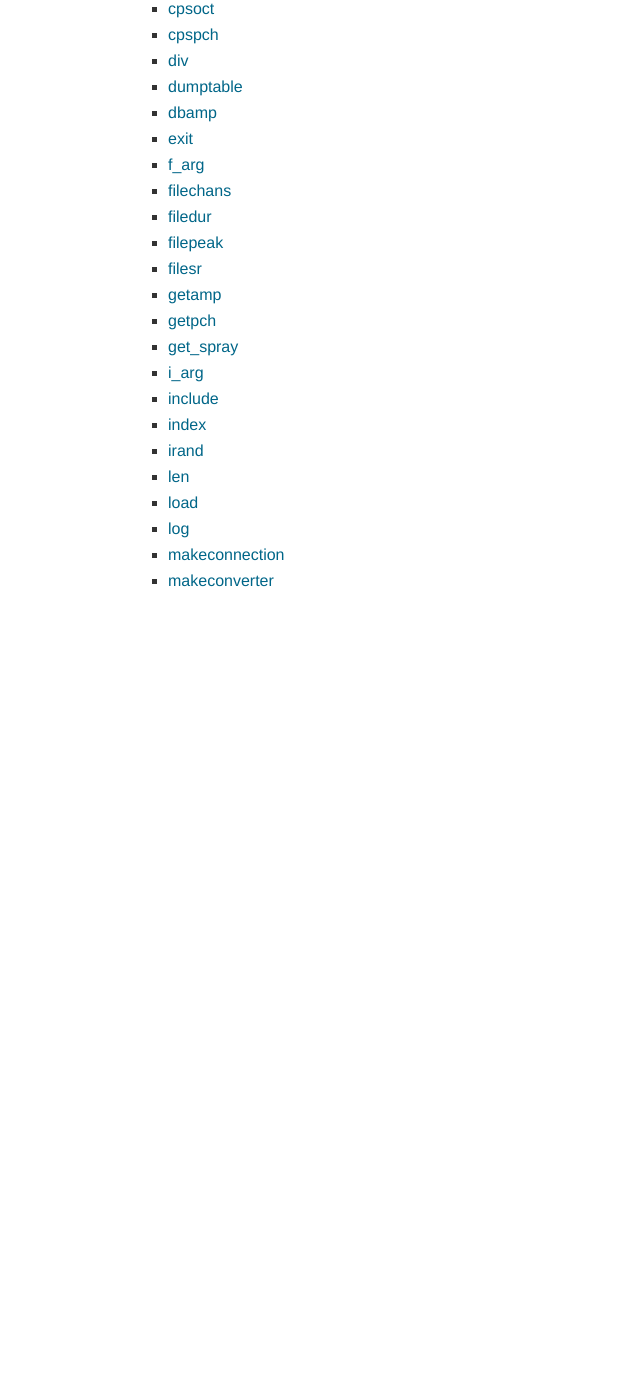
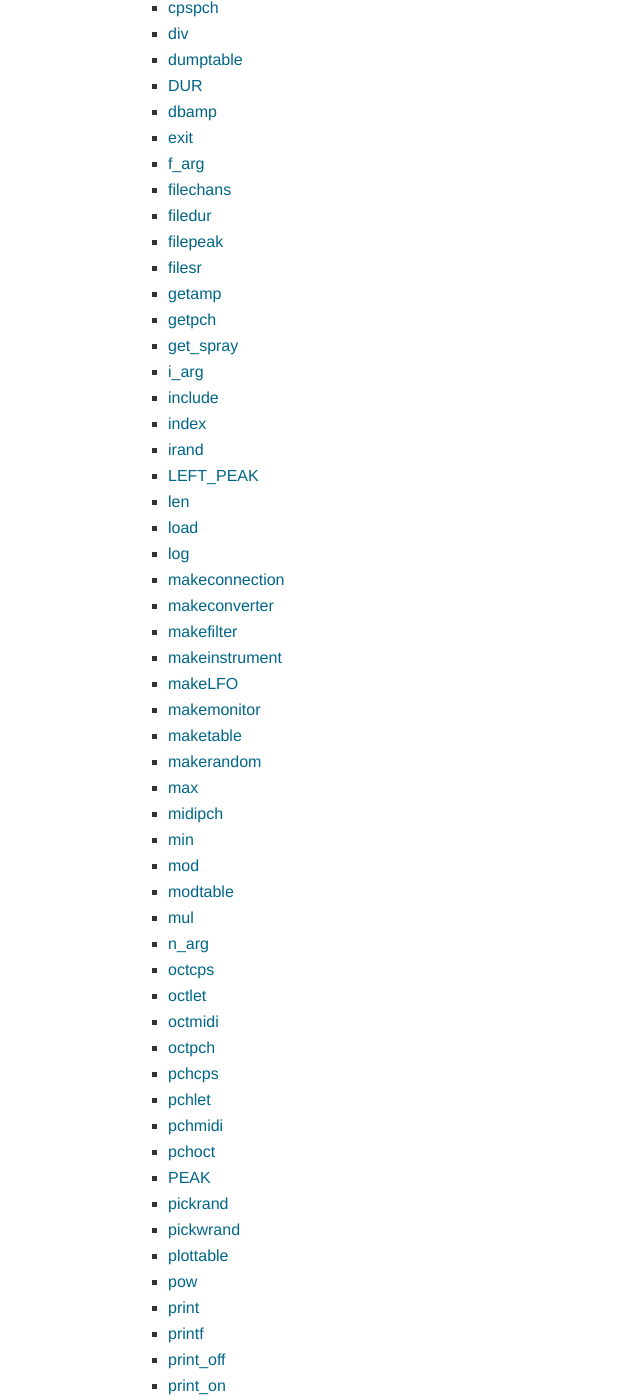
Before and after one commit to RTcmix/rtcmix.github.io, a Jekyll site: the page built from reference/scorefile/index.md, in a window 1280 px wide and 1400 px high, scrolled down 4116 px. Shown: the whole window, without its empty margins (0-640 px from the left). Built offline with Jekyll 4.4.1, drawn with Linux system fonts in a browser that asks for light colours; before the commit the page ends 4746 px from its top, so only the background shows below that; some of the changed text lies outside the part shown.

Commit message:
Add missing items for alphabetical list at bottom.

```diff
--- a/reference/scorefile/index.md
+++ b/reference/scorefile/index.md
@@ -211,17 +211,14 @@ object](../interface/RTcmix-embed.html).
 
 There are a few older, disk-based cmix commands that are not documented here (commands like open, input, output, etc.). They have all been superceded by RTcmix commands, and it isn't guaranteed that they work very well. See the source code if you are Seriously Interested.
 
-<span id="alphabetical" style="display:none;">Alphabetical Listing</span>
+## <span id="alphabetical">Alphabetical Listing</span>
 
-  - [Minc](Minc.html)
-  - [CHANS](CHANS.html)
-  - [DUR](DUR.html)
-  - [SR](SR.html)
   - [abs](abs.html)
   - [add](add.html)
   - [ampdb](ampdb.html)
   - [boost](boost.html)
   - [bus\_config](bus_config.html)
+  - [CHANS](CHANS.html)
   - [control\_rate](reset.html)
   - [copytable](copytable.html)
   - [cpslet](cpslet.html)
@@ -230,6 +227,7 @@ There are a few older, disk-based cmix commands that are not documented here (co
   - [cpspch](cpspch.html)
   - [div](div.html)
   - [dumptable](dumptable.html)
+  - [DUR](DUR.html)
   - [dbamp](dbamp.html)
   - [exit](exit.html)
   - [f\_arg](f_arg.html)
@@ -244,8 +242,62 @@ There are a few older, disk-based cmix commands that are not documented here (co
   - [include](include.html)
   - [index](index_command.html)
   - [irand](irand.html)
+  - [LEFT_PEAK](PEAK.html)
   - [len](len.html)
   - [load](load.html)
   - [log](log.html)
   - [makeconnection](makeconnection.html)
   - [makeconverter](makeconverter.html)
+  - [makefilter](makefilter.html)
+  - [makeinstrument](makeinstrument.html)
+  - [makeLFO](makeLFO.html)
+  - [makemonitor](makemonitor.html)
+  - [maketable](maketable.html)
+  - [makerandom](makerandom.html)
+  - [max](max.html)
+  - [midipch](midipch.html)
+  - [min](min.html)
+  - [mod](mod.html)
+  - [modtable](modtable.html)
+  - [mul](mul.html)
+  - [n_arg](f_arg.html)
+  - [octcps](octcps.html)
+  - [octlet](octlet.html)
+  - [octmidi](octmidi.html)
+  - [octpch](octpch.html)
+  - [pchcps](pchcps.html)
+  - [pchlet](pchlet.html)
+  - [pchmidi](pchmidi.html)
+  - [pchoct](pchoct.html)
+  - [PEAK](PEAK.html)
+  - [pickrand](pickrand.html)
+  - [pickwrand](pickwrand.html)
+  - [plottable](plottable.html)
+  - [pow](pow.html)
+  - [print](print.html)
+  - [printf](printf.html)
+  - [print_off](print_off.html)
+  - [print_on](print_on.html)
+  - [rand](rand.html)
+  - [random](random.html)
+  - [reset](reset.html)
+  - [RIGHT_PEAK](PEAK.html)
+  - [round](round.html)
+  - [rtinput](rtinput.html)
+  - [rtoutput](rtoutput.html)
+  - [rtsetparams](rtsetparams.html)
+  - [s_arg](f_arg.html)
+  - [samptable](samptable.html)
+  - [set_option](set_option.html)
+  - [spray_init](spray_init.html)
+  - [SR](SR.html)
+  - [srand](srand.html)
+  - [stringify](stringify.html)
+  - [sub](sub.html)
+  - [system](system.html)
+  - [tablelen](tablelen.html)
+  - [trand](trand.html)
+  - [translen](translen.html)
+  - [trunc](trunc.html)
+  - [type](type.html)
+  - [wrap](wrap.html)
```
